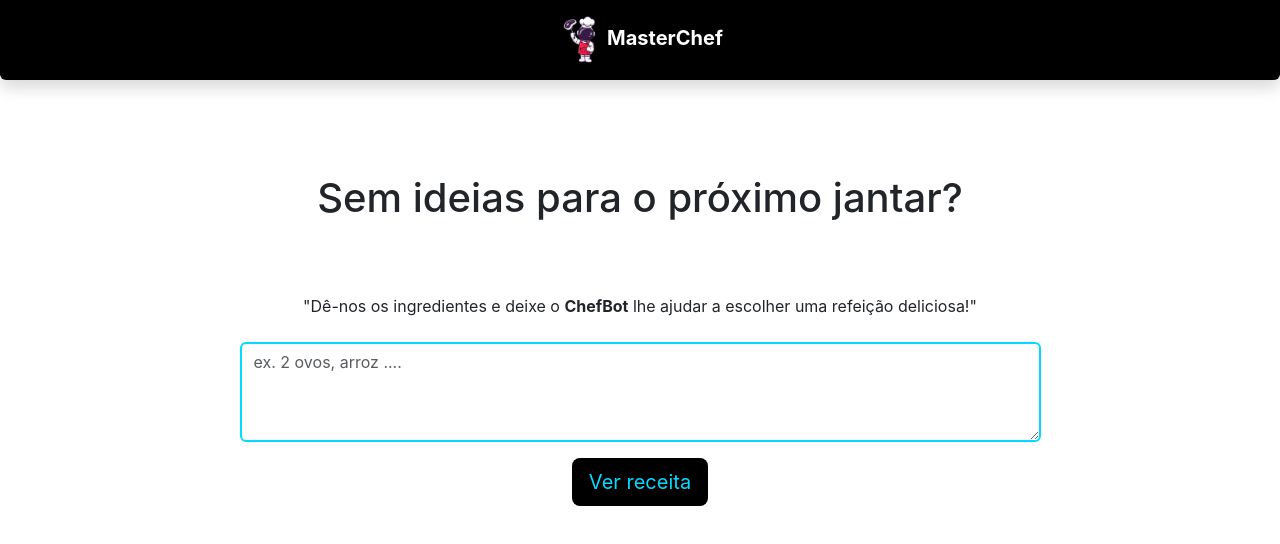
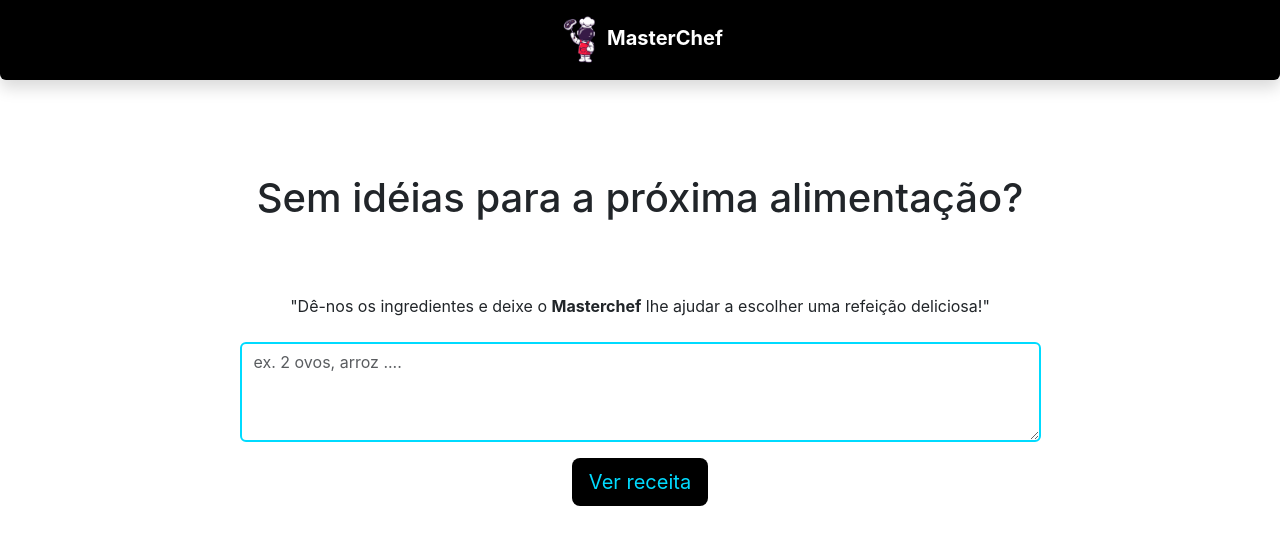
Before and after one commit to marcelocarlini/masterchef, a React (Create React App) app: page / in a window 1280 px wide. Shown: the top 544 px of the page. Built offline with nearby package versions, Linux system fonts and the light colour scheme.

Commit message:
Atualização gramatical

```diff
--- a/src/components/Home.js
+++ b/src/components/Home.js
@@ -49,11 +49,11 @@ const Home = () => {
                 <div className="container">
                     <div>
                         <h1 className="text-center m-4">
-                            Sem ideias para o próximo jantar?
+                            Sem idéias para a próxima alimentação?
                         </h1>
 
                         <p className="text-center pt-5">
-                            "Dê-nos os ingredientes e deixe o <b>ChefBot</b> lhe ajudar a escolher uma refeição deliciosa!"
+                            "Dê-nos os ingredientes e deixe o <b>Masterchef</b> lhe ajudar a escolher uma refeição deliciosa!"
                         </p>
                     </div>
 
```
Also changed, not shown: 2 other files (tests, documents, lock files or other folders).
